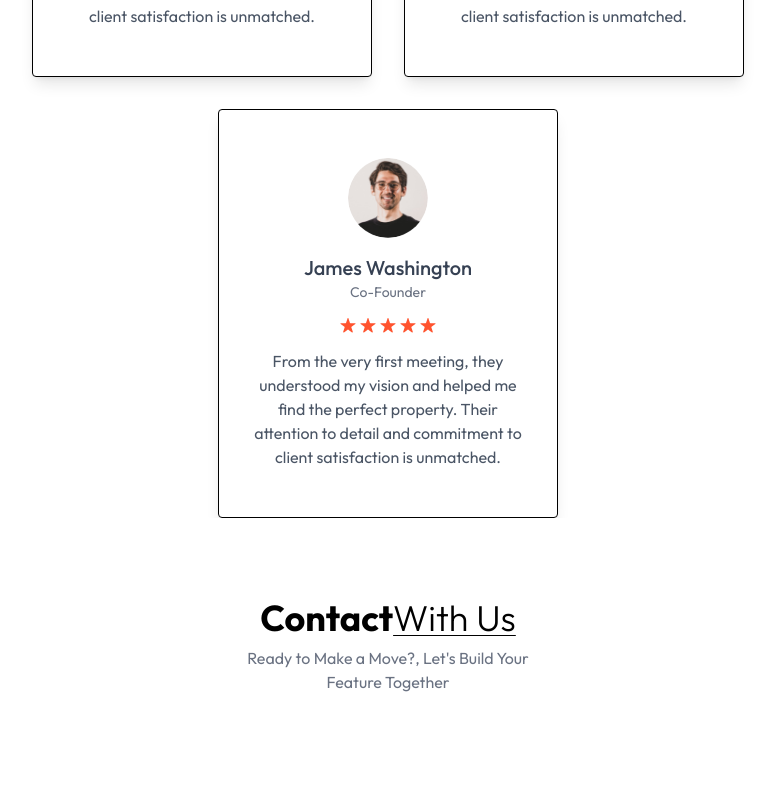
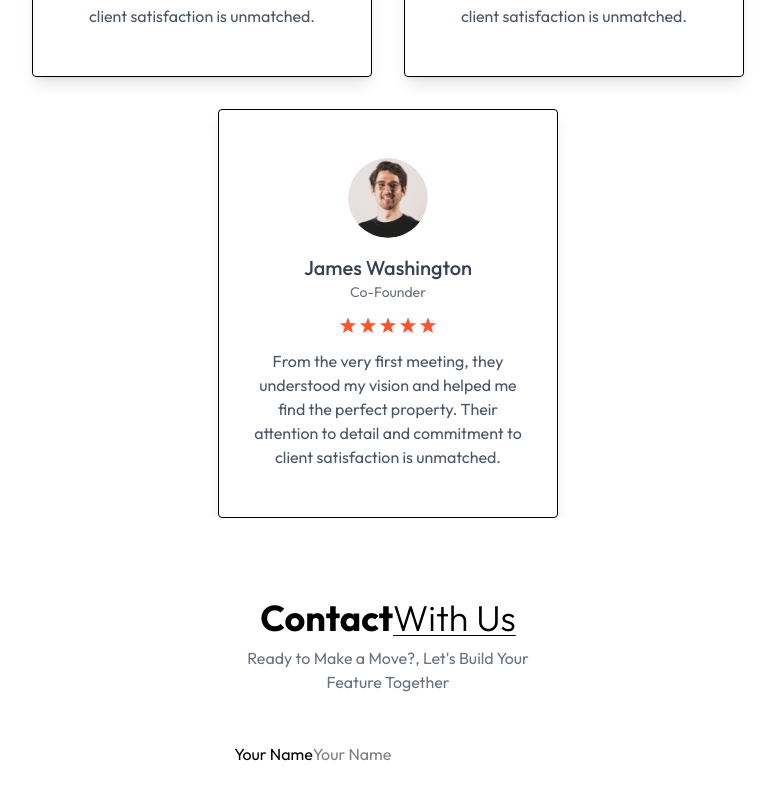
Before and after one commit to AbdullahiAbdulganiyu/Real-Estate, a React (Vite) app: page / in a window 1280 px wide. Shown: the part 2955-3755 px from the top of the page, without its empty margins (252-1027 px from the left). Built offline with nearby package versions, Linux system fonts and the light colour scheme.

Commit message:
adding a form and an input field to the form

```diff
--- a/src/components/Contact.jsx
+++ b/src/components/Contact.jsx
@@ -15,6 +15,15 @@ const Contact = () => {
       <p className="text-center text-gray-500 mb-12 max-w-80 mx-auto">
         Ready to Make a Move?, Let's Build Your Feature Together
       </p>
+
+      <form>
+        <div>
+          <div>
+            Your Name
+            <input type="text" placeholder="Your Name" required />
+          </div>
+        </div>
+      </form>
     </div>
   );
 };
```
